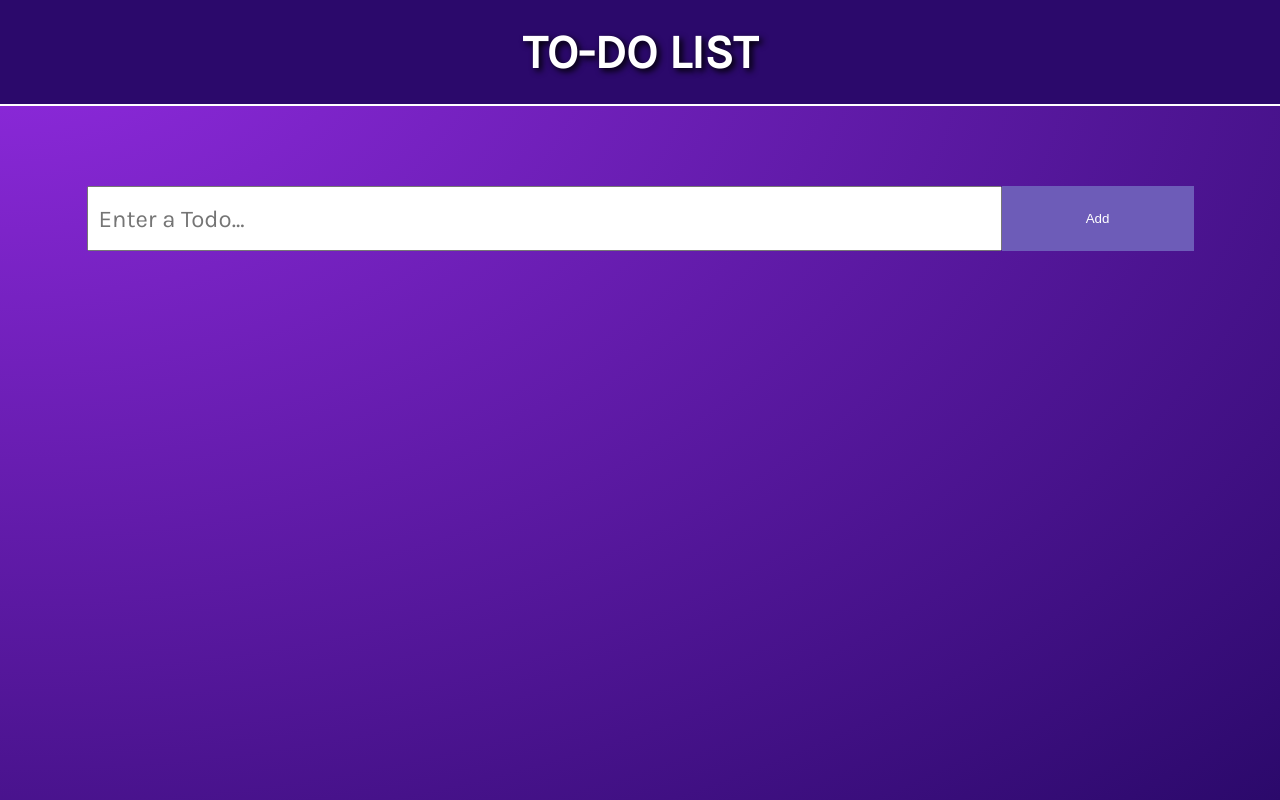
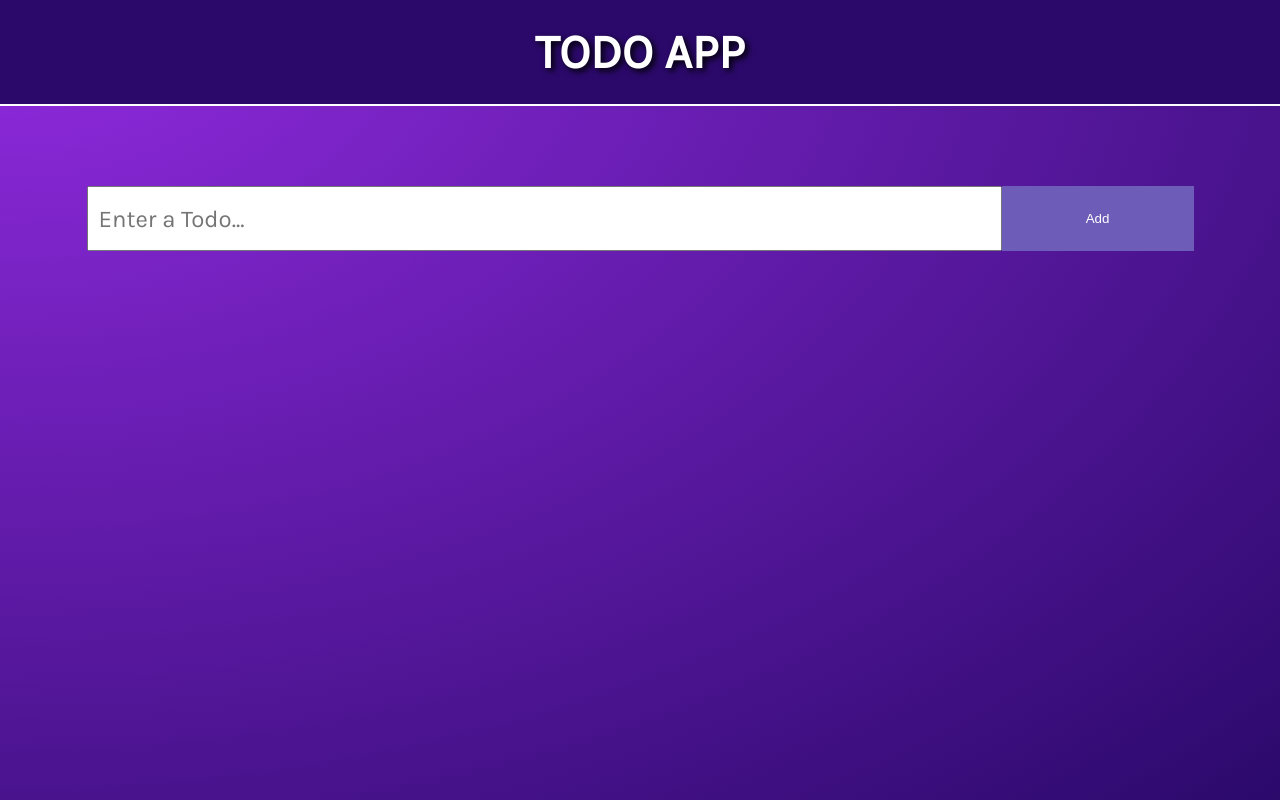
Before and after one commit to Cornerstone-04/todo-app, a React (Create React App) app: page / in a window 1280 px wide. Built offline with nearby package versions, Linux system fonts and the light colour scheme; a web font is replaced by a local one.

Commit message:
updated header

```diff
--- a/src/Components/Header.jsx
+++ b/src/Components/Header.jsx
@@ -5,7 +5,7 @@ export default function Header() {
     return (
         <div className="Header">
             <h1 className='header_text'>
-                To-do List
+                Todo App
             </h1>
         </div>
     )
```
